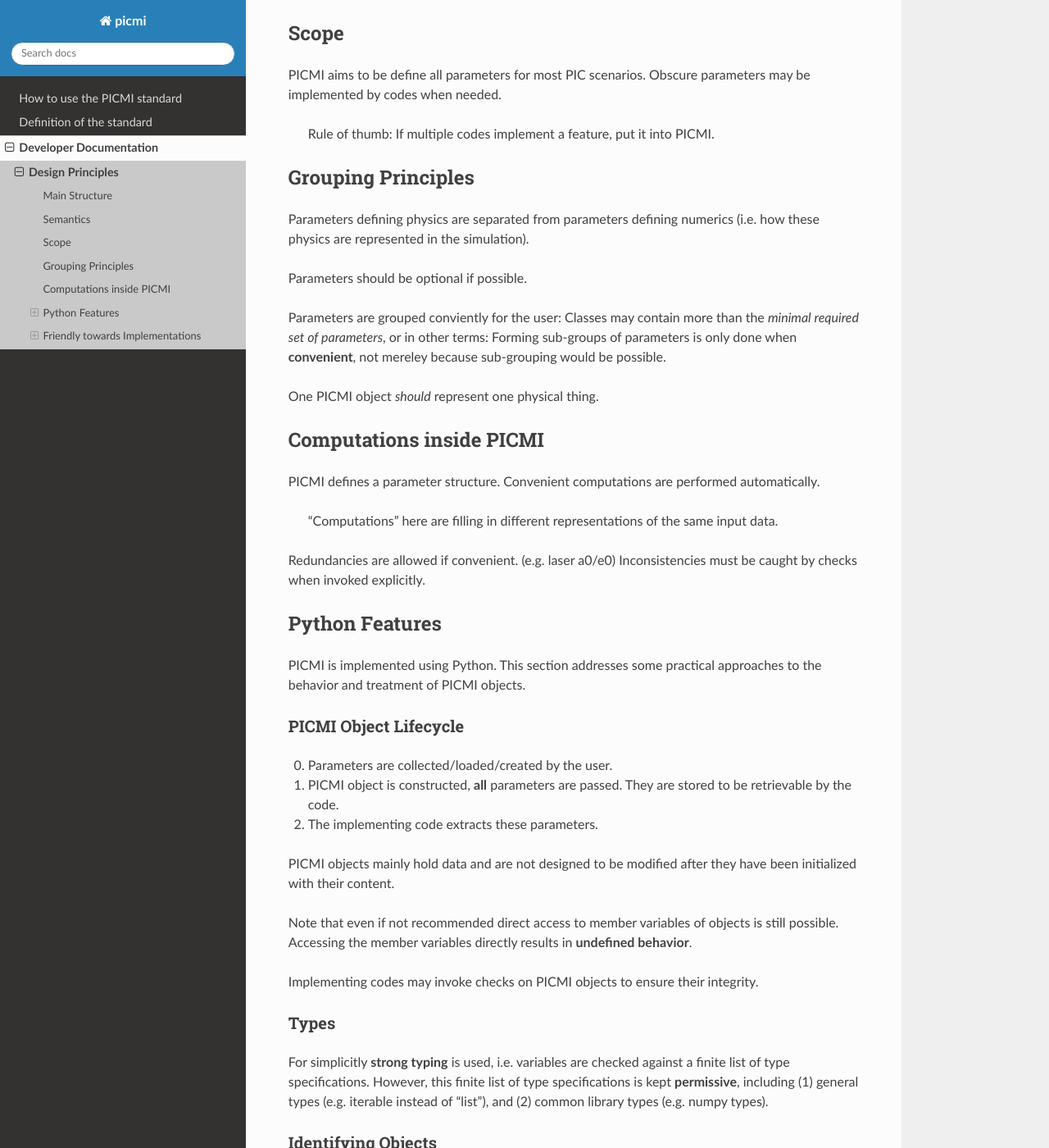
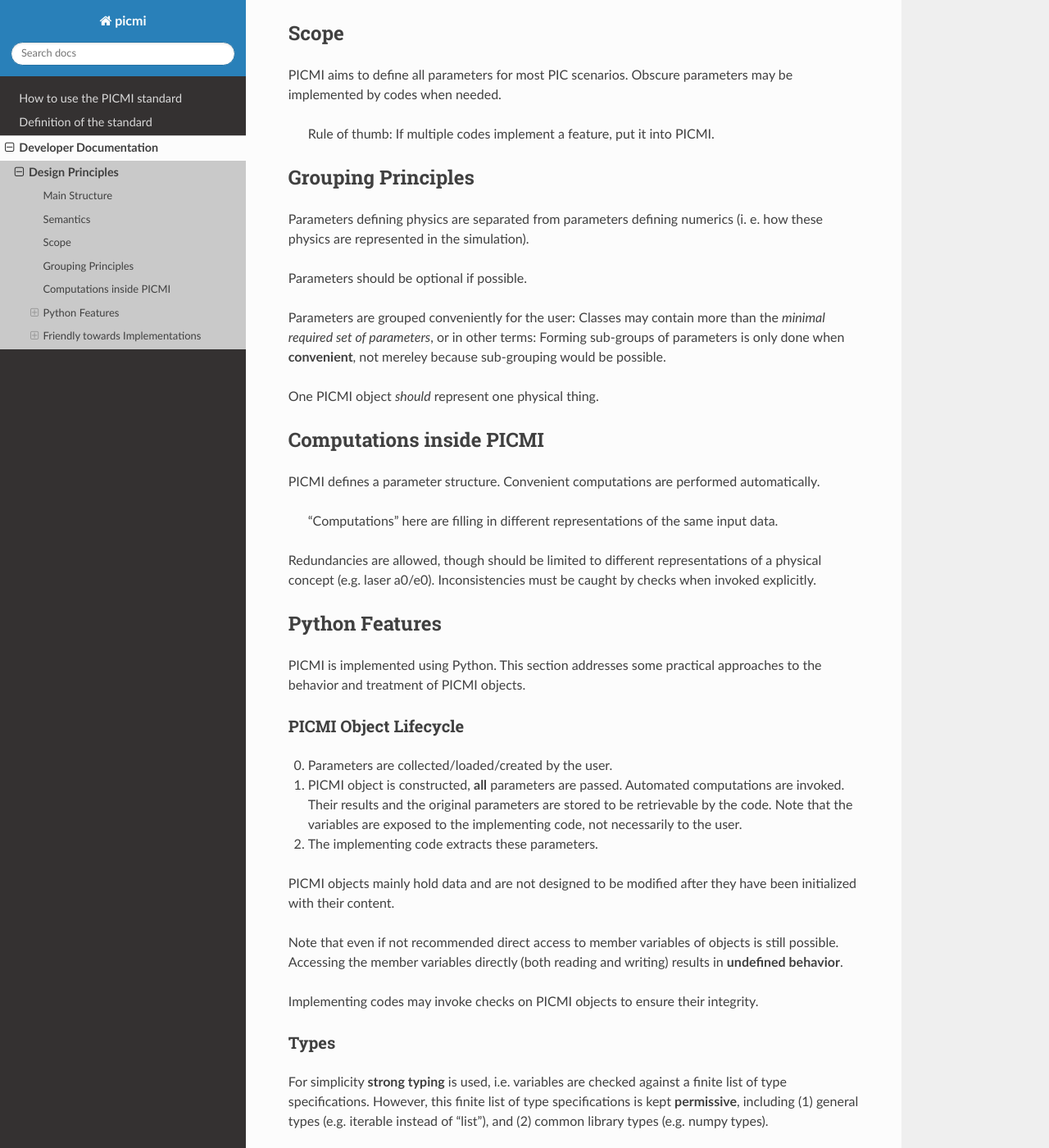
Before and after one commit to picmi-standard/picmi, a Sphinx documentation site: the page built from Docs/source/developer/design_principles.rst, in a window 1280 px wide and 1400 px high, scrolled down 488 px. Shown: the whole window at 82% size. Built offline with Sphinx 7.4.7 and the Read the Docs theme 2.0.0, drawn with Linux system fonts in a browser that asks for light colours; some of the changed text lies outside the part shown.

Commit message:
design principles: typos, rewording

```diff
--- a/Docs/source/developer/design_principles.rst
+++ b/Docs/source/developer/design_principles.rst
@@ -31,11 +31,11 @@ Grouping Principles
 -------------------
 
 Parameters defining physics are separated from parameters defining
-numerics (i.e. how these physics are represented in the simulation).
+numerics (i. e. how these physics are represented in the simulation).
 
 Parameters should be optional if possible.
 
-Parameters are grouped conviently for the user: Classes may contain more
+Parameters are grouped conveniently for the user: Classes may contain more
 than the *minimal required set of parameters*, or in other terms:
 Forming sub-groups of parameters is only done when **convenient**, not
 mereley because sub-grouping would be possible.
@@ -51,7 +51,7 @@ performed automatically.
    “Computations” here are filling in different representations of the
    same input data.
 
-Redundancies are allowed if convenient. (e.g. laser a0/e0)
+Redundancies are allowed, though should be limited to different representations of a physical concept (e.g. laser a0/e0).
 Inconsistencies must be caught by checks when invoked explicitly.
 
 Python Features
@@ -64,24 +64,25 @@ PICMI Object Lifecycle
 ~~~~~~~~~~~~~~~~~~~~~~
 
 0. Parameters are collected/loaded/created by the user.
-1. PICMI object is constructed, **all** parameters are passed. They are
-   stored to be retrievable by the code.
+1. PICMI object is constructed, **all** parameters are passed.
+   Automated computations are invoked.
+   Their results and the original parameters are stored to be retrievable by the code.
+   Note that the variables are exposed to the implementing code, not necessarily to the user.
 2. The implementing code extracts these parameters.
 
 PICMI objects mainly hold data and are not designed to be modified
 after they have been initialized with their content.
 
 Note that even if not recommended direct access to member variables
-of objects is still possible. Accessing the member variables directly
-results in **undefined behavior**.
+of objects is still possible.
+Accessing the member variables directly (both reading and writing) results in **undefined behavior**.
 
-Implementing codes may invoke checks on PICMI objects to ensure their
-integrity.
+Implementing codes may invoke checks on PICMI objects to ensure their integrity.
 
 Types
 ~~~~~
 
-For simplicitly **strong typing** is used, i.e. variables are checked
+For simplicity **strong typing** is used, i.e. variables are checked
 against a finite list of type specifications. However, this finite list
 of type specifications is kept **permissive**, including (1) general
 types (e.g. iterable instead of “list”), and (2) common library types
@@ -112,7 +113,7 @@ Extensible
 PICMI passes through all arguments (including codespecific variables)
 which can be handled by implementations.
 
-It is not a library, i.e. it does not provide functionality to be used
+It is not a library, i. e. it does not provide functionality to be used
 by the implementation.
 
 Safety
```
Also changed, not shown: other parts of Docs/source/developer/design_principles.rst (+2 -2 lines).
